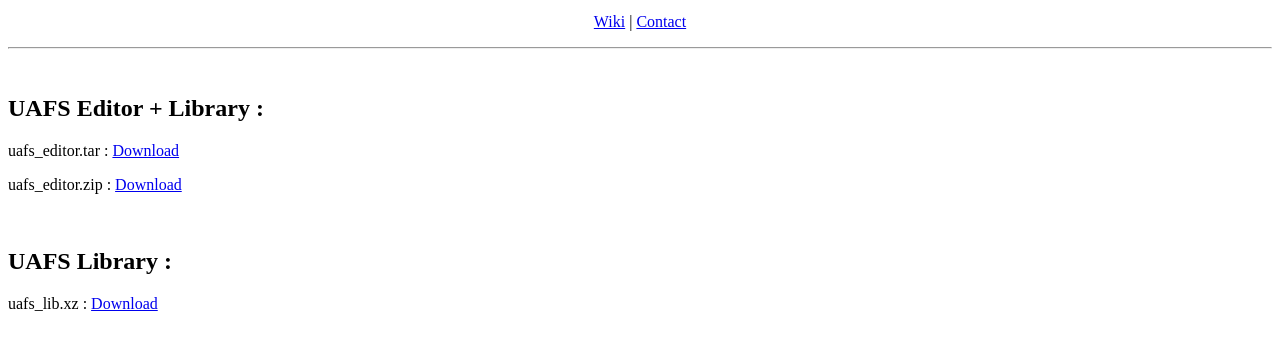
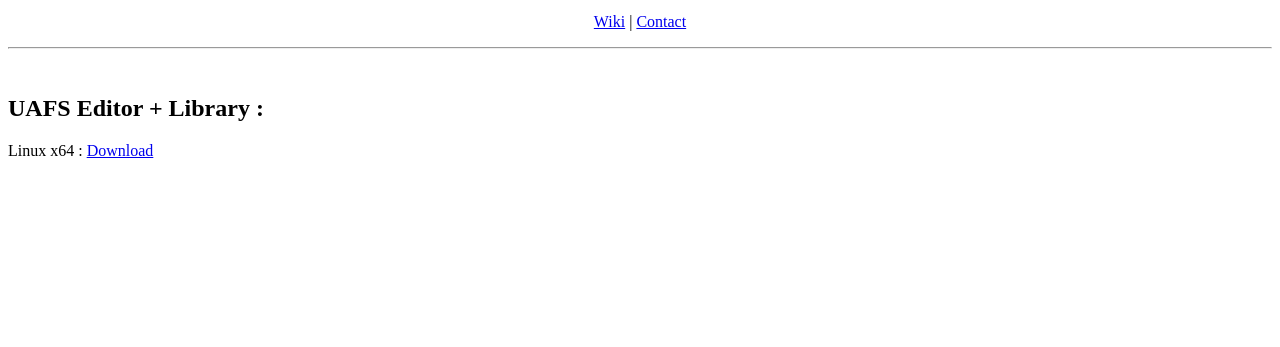
Before and after one commit to TeamCoda-sys/UAFS, a plain HTML site: page download.html in a window 1280 px wide. Shown: the part 87-434 px from the top of the page. Drawn offline with Linux system fonts and the light colour scheme.

Commit message:
Update download.html

```diff
--- a/download.html
+++ b/download.html
@@ -10,11 +10,7 @@
     </center>
     <br>
     <h2>UAFS Editor + Library : </h2>
-    <p>uafs_editor.tar : <a href="uafs_editor.tar">Download</a></p>
-    <p>uafs_editor.zip : <a href="uafs_editor.zip">Download</a></p>
-    <br>
-    <h2>UAFS Library : </h2>
-    <p>uafs_lib.xz : <a href="uafs_lib.xz">Download</a></p>
+    <p>Linux x64 : <a href="uafs_editor_lib.tar">Download</a></p>
 </body>
 
 </html>
```
